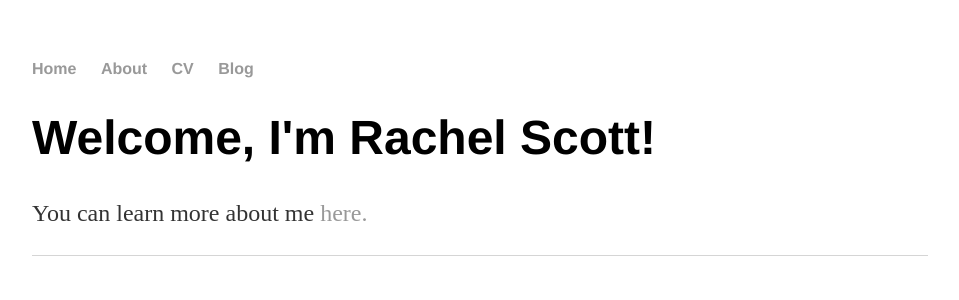
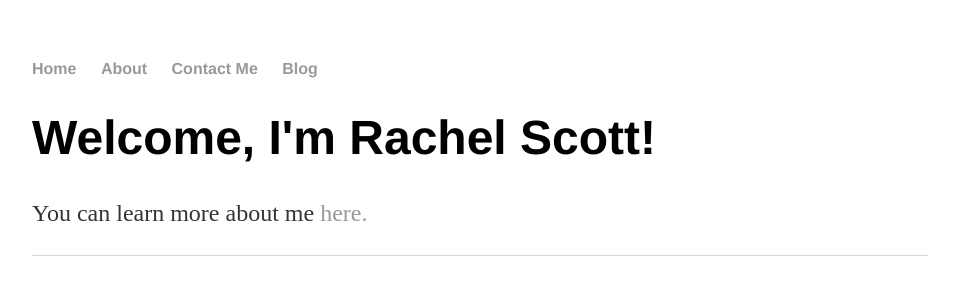
Before and after one commit to rachel-scott/rachel-scott.github.io, a Jekyll site: the page built from index.html, in a window 1280 px wide. Shown: the top 300 px of the page, without its empty margins (160-1119 px from the left). Built offline with Jekyll 4.4.1, drawn with Linux system fonts in a browser that asks for light colours.

Commit message:
Update default.html

```diff
--- a/_layouts/default.html
+++ b/_layouts/default.html
@@ -10,7 +10,7 @@
 	    		<ul>
 	        		<li><a href="/">Home</a></li>
 		        	<li><a href="/about">About</a></li>
-	        		<li><a href="/cv">CV</a></li>
+	        		<li><a href="/cv">Contact Me</a></li>
 	        		<li><a href="/blog">Blog</a></li>
 	    		</ul>
 			</nav>
```
